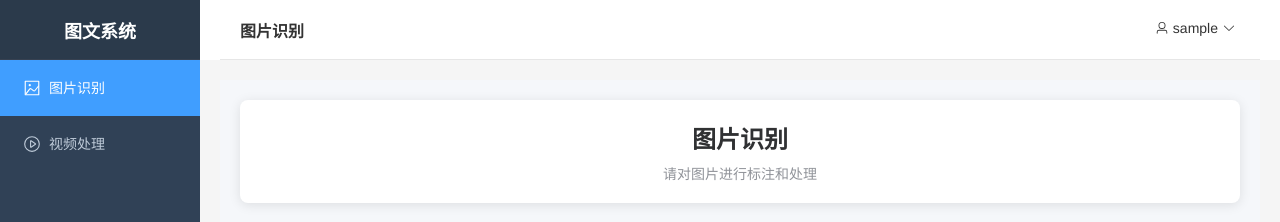
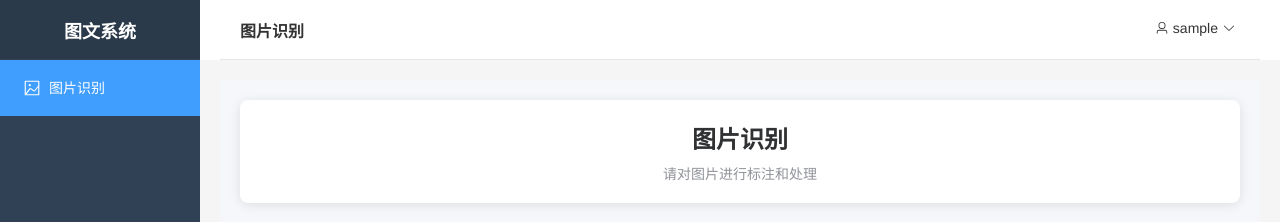
Before and after one commit to forsymphony/picture-text-front, a Vue app: page /#/dashboard in a window 1280 px wide. Shown: the top 222 px of the page. Built offline with nearby package versions, Linux system fonts and the light colour scheme; no server answers; sample sign-in values are in the browser's storage.

Commit message:
食谱分支

```diff
--- a/src/layout/Layout.vue
+++ b/src/layout/Layout.vue
@@ -25,11 +25,10 @@
               <el-icon><Upload /></el-icon>
               <span>拆分图上传</span>
             </el-menu-item>
-            -->
             <el-menu-item index="/video">
               <el-icon><VideoPlay /></el-icon>
               <span>视频处理</span>
-            </el-menu-item>
+            </el-menu-item> -->
           </el-menu>
         </div>
       </el-aside>
--- a/src/router/index.js
+++ b/src/router/index.js
@@ -33,12 +33,12 @@ const routes = [
       //   component: () => import('../views/SplitUpload.vue'),
       //   meta: { requiresAuth: true, title: '拆分图上传' }
       // },
-      {
-        path: '/video',
-        name: 'Video',
-        component: () => import('../views/Video.vue'),
-        meta: { requiresAuth: true, title: '视频处理' }
-      }
+      // {
+      //   path: '/video',
+      //   name: 'Video',
+      //   component: () => import('../views/Video.vue'),
+      //   meta: { requiresAuth: true, title: '视频处理' }
+      // }
     ]
   },
   // 404 页面
```
